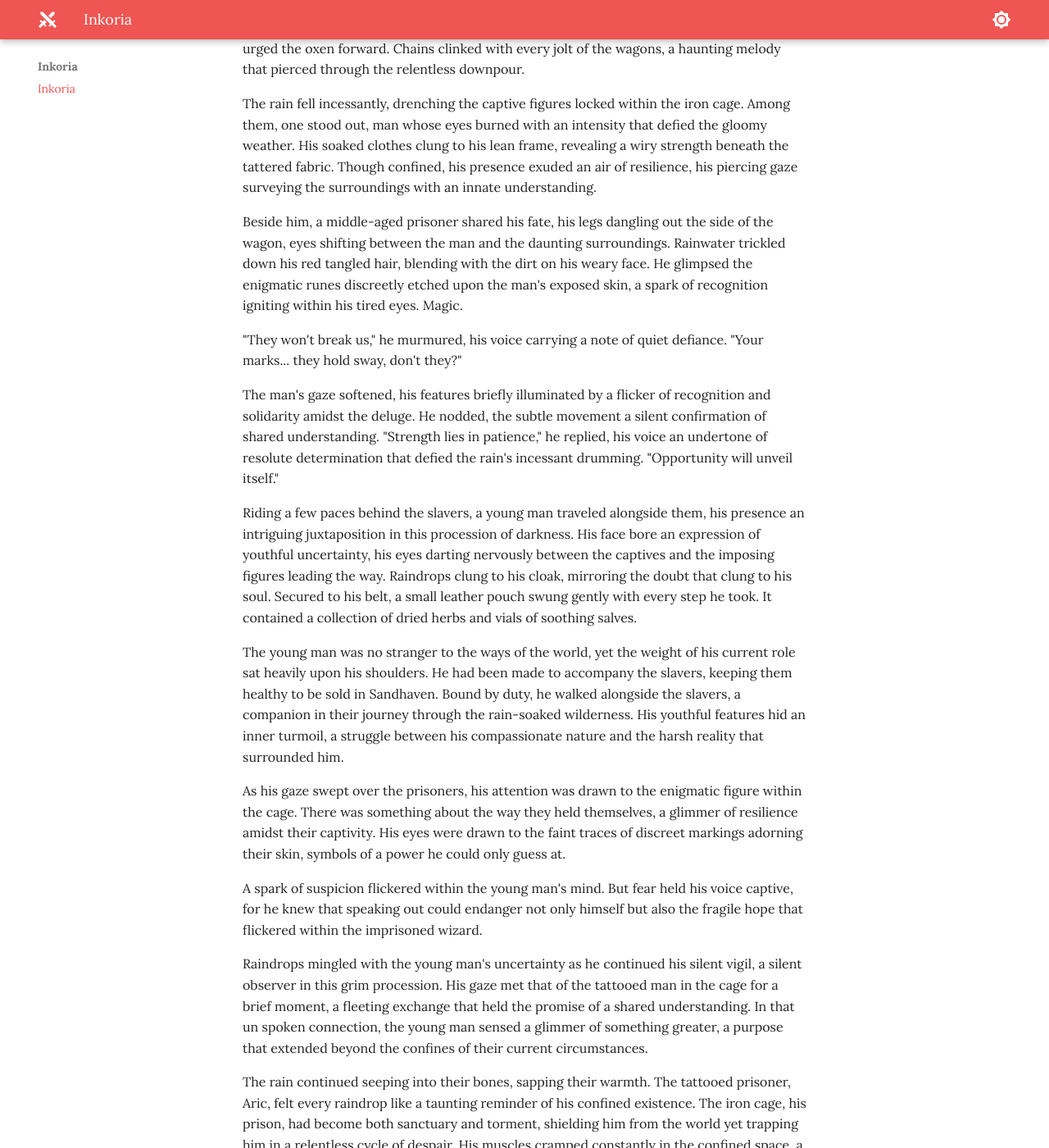
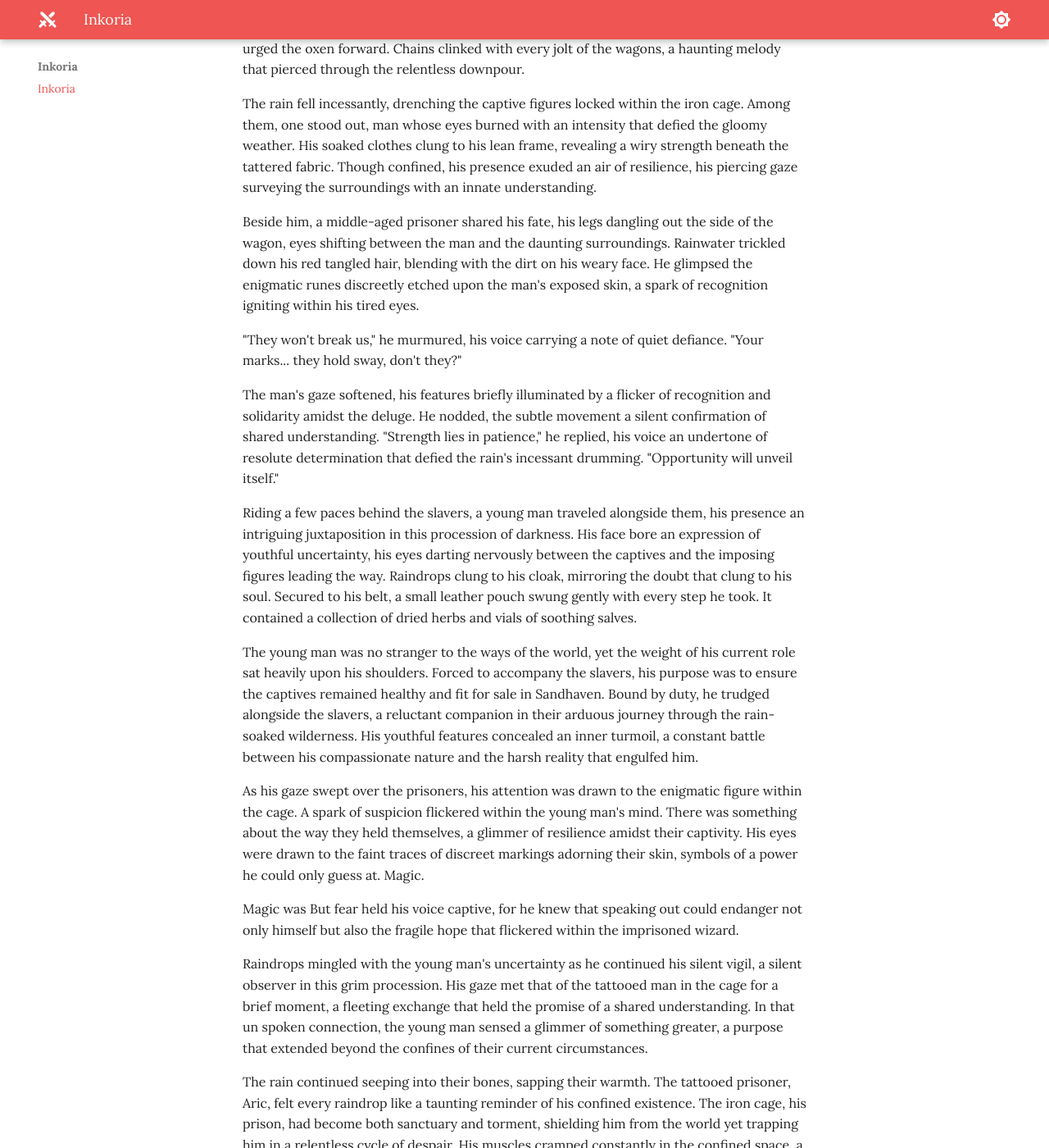
Before and after one commit to jonasmcferreira/adventures, an MkDocs documentation site: the page built from docs/inkoria/00.md, in a window 1280 px wide and 1400 px high, scrolled down 376 px. Shown: the whole window at 82% size. Built offline with MkDocs 1.6.1 and Material for MkDocs 9.7.7, drawn with Linux system fonts in a browser that asks for light colours.

Commit message:
modified docs/inkoria/00.md

```diff
--- a/docs/inkoria/00.md
+++ b/docs/inkoria/00.md
@@ -14,11 +14,11 @@ The man's gaze softened, his features briefly illuminated by a flicker of recogn
 
 Riding a few paces behind the slavers, a young man traveled alongside them, his presence an intriguing juxtaposition in this procession of darkness. His face bore an expression of youthful uncertainty, his eyes darting nervously between the captives and the imposing figures leading the way. Raindrops clung to his cloak, mirroring the doubt that clung to his soul. Secured to his belt, a small leather pouch swung gently with every step he took. It contained a collection of dried herbs and vials of soothing salves.
 
-The young man was no stranger to the ways of the world, yet the weight of his current role sat heavily upon his shoulders. He had been made to accompany the slavers, keeping them healthy to be sold in Sandhaven. Bound by duty, he walked alongside the slavers, a companion in their journey through the rain-soaked wilderness. His youthful features hid an inner turmoil, a struggle between his compassionate nature and the harsh reality that surrounded him.
+The young man was no stranger to the ways of the world, yet the weight of his current role sat heavily upon his shoulders. Forced to accompany the slavers, his purpose was to ensure the captives remained healthy and fit for sale in Sandhaven. Bound by duty, he trudged alongside the slavers, a reluctant companion in their arduous journey through the rain-soaked wilderness. His youthful features concealed an inner turmoil, a constant battle between his compassionate nature and the harsh reality that engulfed him.
 
-As his gaze swept over the prisoners, his attention was drawn to the enigmatic figure within the cage. There was something about the way they held themselves, a glimmer of resilience amidst their captivity. His eyes were drawn to the faint traces of discreet markings adorning their skin, symbols of a power he could only guess at.
+As his gaze swept over the prisoners, his attention was drawn to the enigmatic figure within the cage. A spark of suspicion flickered within the young man's mind. There was something about the way they held themselves, a glimmer of resilience amidst their captivity. His eyes were drawn to the faint traces of discreet markings adorning their skin, symbols of a power he could only guess at. Magic.
 
-A spark of suspicion flickered within the young man's mind. But fear held his voice captive, for he knew that speaking out could endanger not only himself but also the fragile hope that flickered within the imprisoned wizard.
+Magic was But fear held his voice captive, for he knew that speaking out could endanger not only himself but also the fragile hope that flickered within the imprisoned wizard.
 
 Raindrops mingled with the young man's uncertainty as he continued his silent vigil, a silent observer in this grim procession. His gaze met that of the tattooed man in the cage for a brief moment, a fleeting exchange that held the promise of a shared understanding. In that un spoken connection, the young man sensed a glimmer of something greater, a purpose that extended beyond the confines of their current circumstances.
 
```
Also changed, not shown: other parts of docs/inkoria/00.md (+1 -1 lines).
